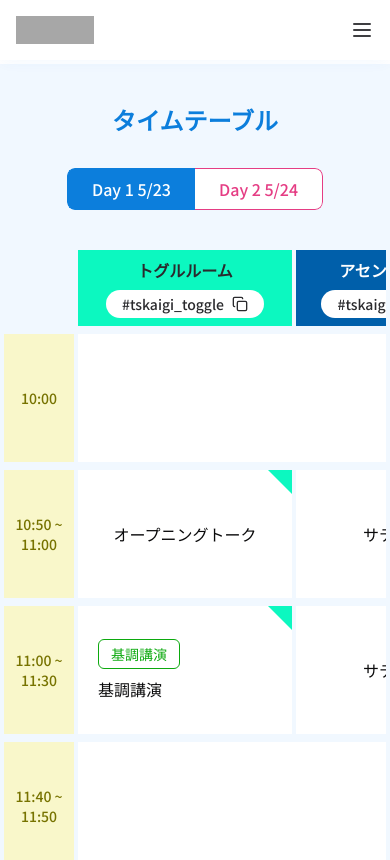
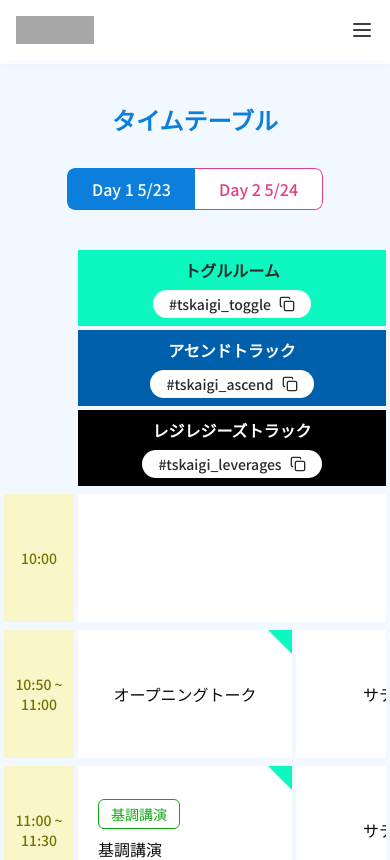
Before and after one commit to tskaigi/tskaigi2025-web-site, a Next.js app: page /wip/talks in a window 390 px wide. Shown: the top 860 px of the page. Built offline with nearby package versions, Linux system fonts and the light colour scheme; grey boxes are pictures that could not be loaded.

Commit message:
feat(minor): 🎸 TrackHeaderを縦並びに修正

```diff
--- a/src/app/wip/talks/page.tsx
+++ b/src/app/wip/talks/page.tsx
@@ -56,11 +56,13 @@ const TalksPage = () => {
 
       <div className="overflow-x-auto mt-10">
         <div className="min-w-full">
-          <div className="grid gap-1 grid-cols-[auto_minmax(214px,1fr)_minmax(214px,1fr)_minmax(214px,1fr)]">
+          <div className="grid gap-1 grid-cols-[auto_1fr] md:grid-cols-[auto_minmax(214px,1fr)_minmax(214px,1fr)_minmax(214px,1fr)]">
             <div className="w-[70px] md:w-[99px] lg:w-[125px]" />
-            <TrackHeader track={"TRACK1"} />
-            <TrackHeader track={"TRACK2"} />
-            <TrackHeader track={"TRACK3"} />
+            <div className="md:contents block space-y-1 md:space-y-0">
+              <TrackHeader track={"TRACK1"} />
+              <TrackHeader track={"TRACK2"} />
+              <TrackHeader track={"TRACK3"} />
+            </div>
           </div>
 
           {currentDate === "DAY1" ? (
```
